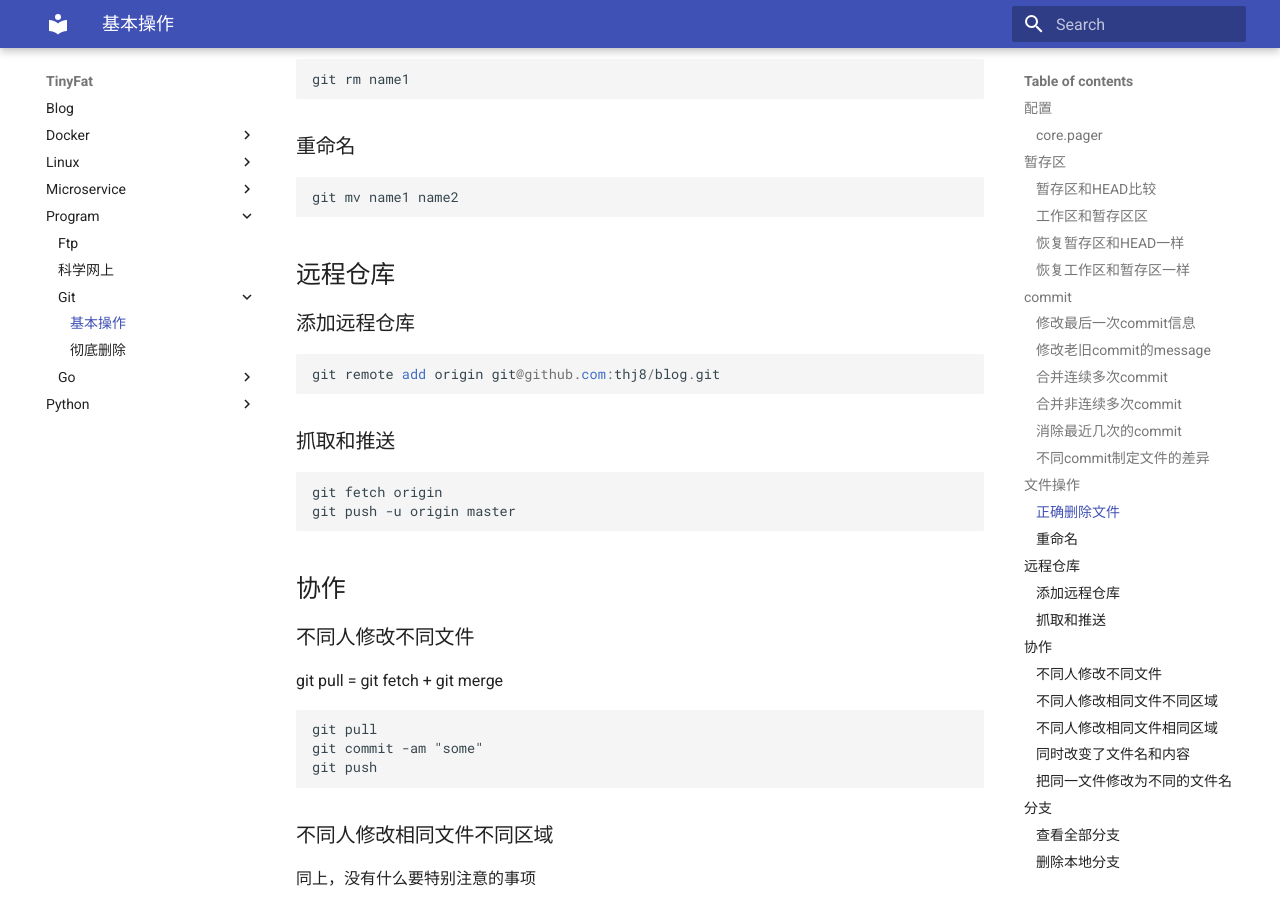
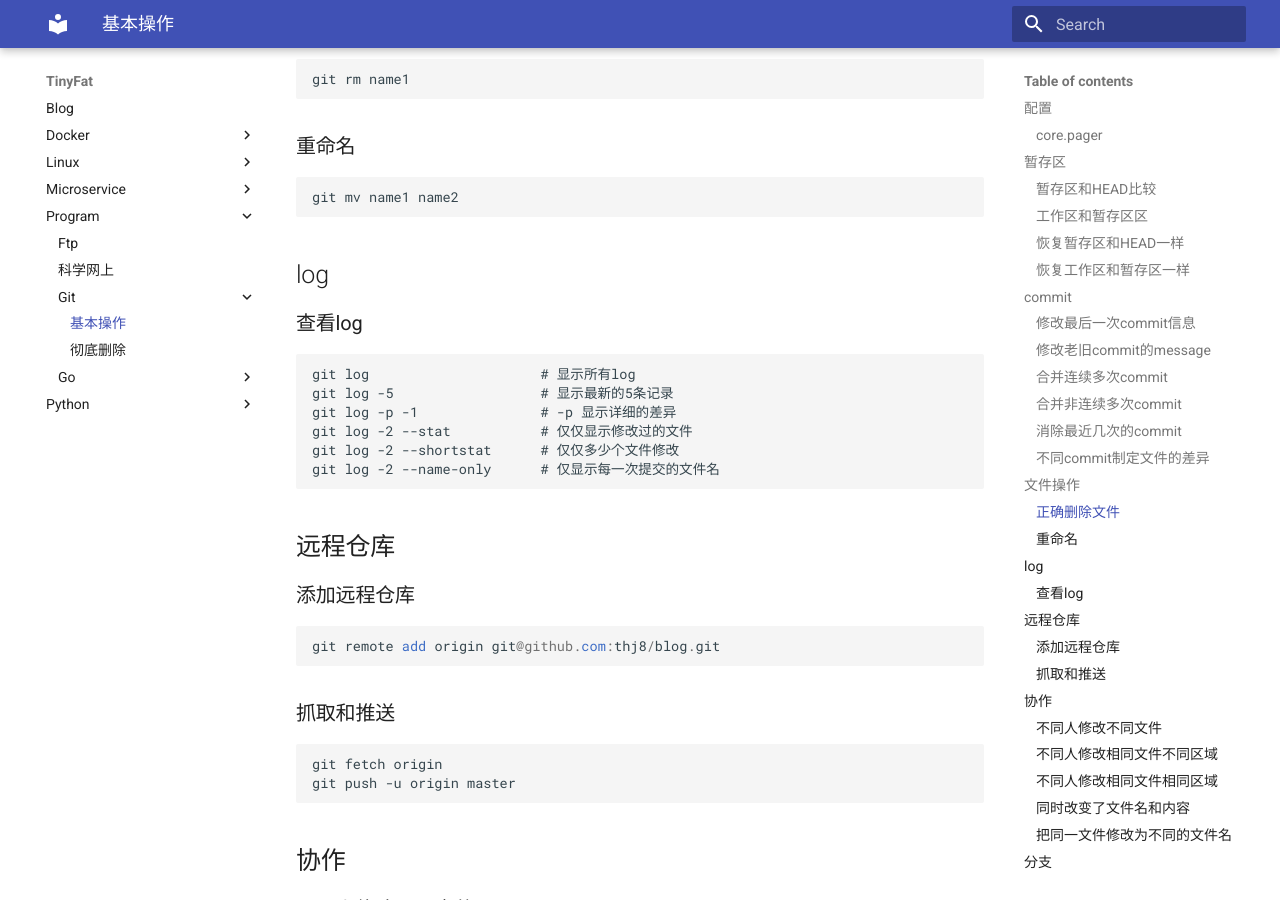
Before and after one commit to thj8/blog, an MkDocs documentation site: the page built from docs/Program/git/基本操作.md, in a window 1280 px wide and 900 px high, scrolled down 2212 px. Built offline with MkDocs 1.6.1 and Material for MkDocs 9.7.7, drawn with Linux system fonts in a browser that asks for light colours.

Commit message:
little modify

````diff
--- a/docs/Program/git/基本操作.md
+++ b/docs/Program/git/基本操作.md
@@ -88,6 +88,17 @@ git rm name1
 git mv name1 name2
 ```
 
+## log
+### 查看log
+```
+git log                     # 显示所有log
+git log -5                  # 显示最新的5条记录
+git log -p -1               # -p 显示详细的差异
+git log -2 --stat           # 仅仅显示修改过的文件
+git log -2 --shortstat      # 仅仅多少个文件修改
+git log -2 --name-only      # 仅显示每一次提交的文件名
+```
+
 ## 远程仓库
 
 ### 添加远程仓库
@@ -100,7 +111,6 @@ git remote add origin git@github.com:thj8/blog.git
 git fetch origin
 git push -u origin master
 ```
-
 
 ## 协作
 
````
Also changed, not shown: docs/Microservice/introduction.md (+1 -1 lines).
